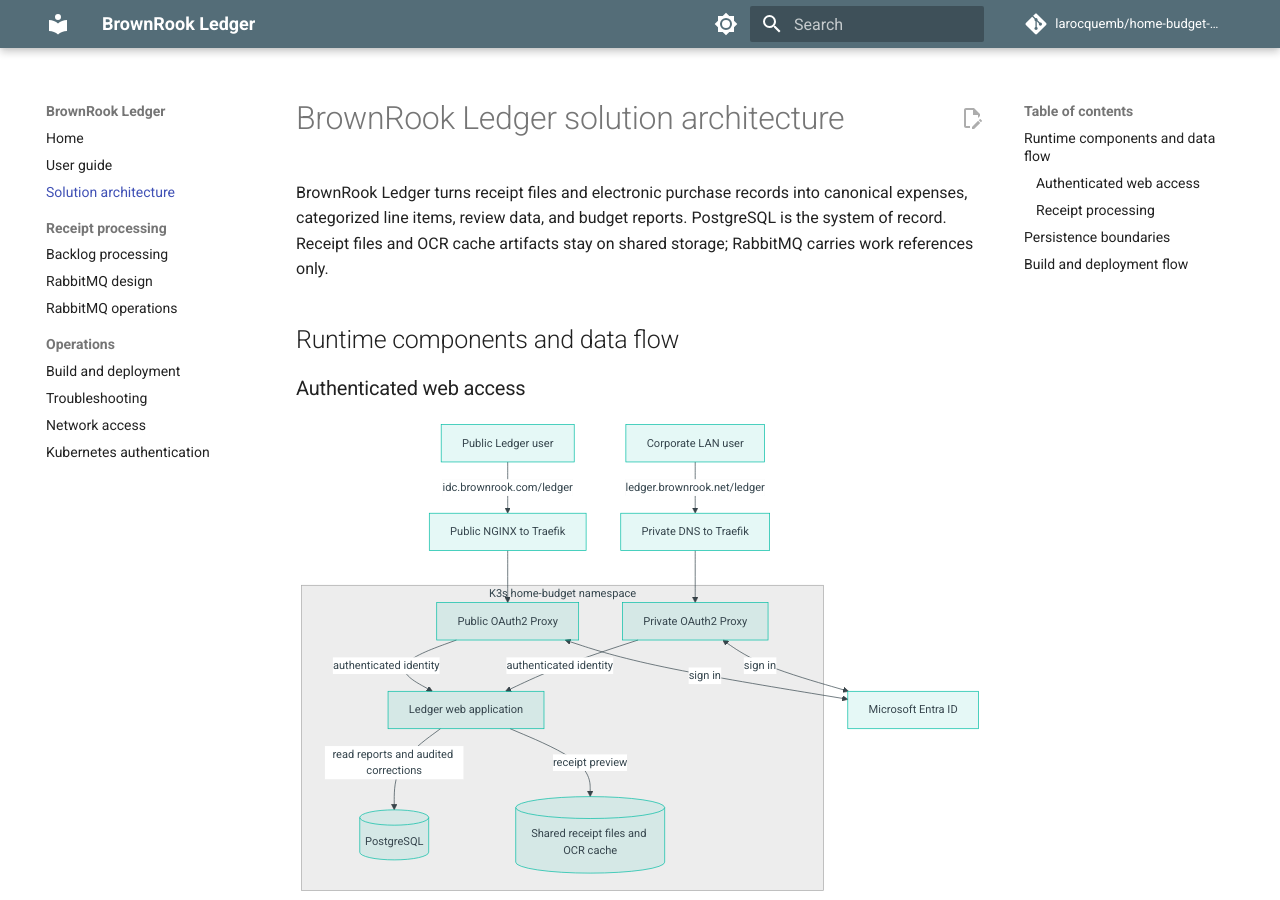
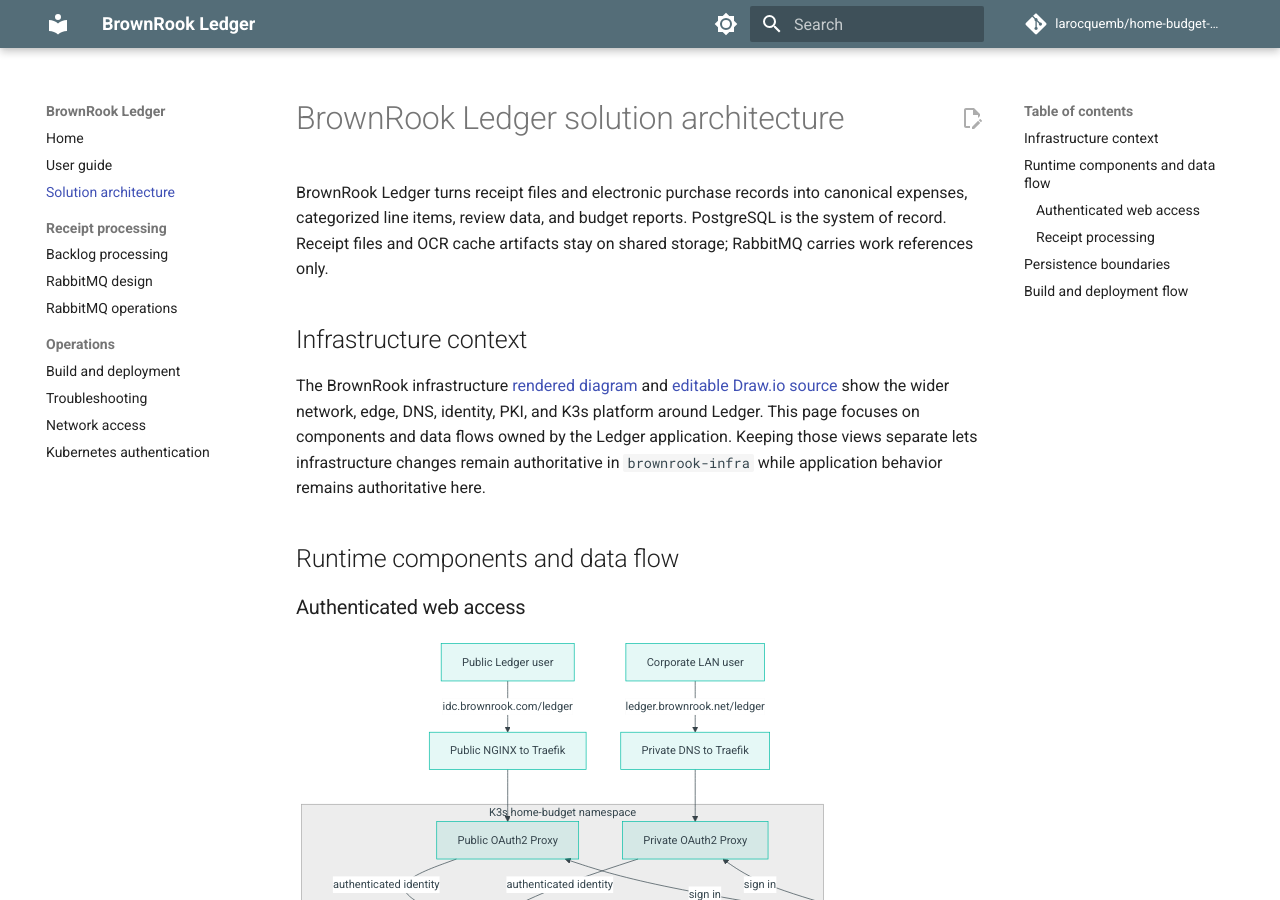
Before and after one commit to larocquemb/home-budget-pipeline, an MkDocs documentation site: the page built from docs/solution-architecture.md, in a window 1280 px wide and 900 px high. Built offline with MkDocs 1.6.1 and Material for MkDocs 9.7.7, drawn with Linux system fonts in a browser that asks for light colours; comment, search, counter and statistics services are not loaded.

Commit message:
update link

```diff
--- a/docs/solution-architecture.md
+++ b/docs/solution-architecture.md
@@ -4,6 +4,16 @@
 canonical expenses, categorized line items, review data, and budget reports.
 PostgreSQL is the system of record. Receipt files and OCR cache artifacts stay
 on shared storage; RabbitMQ carries work references only.
+
+## Infrastructure context
+
+The BrownRook infrastructure
+[rendered diagram](https://github.com/larocquemb/brownrook-infra/blob/main/docs/brownrook-infra.drawio.png)
+and [editable Draw.io source](https://github.com/larocquemb/brownrook-infra/blob/main/docs/brownrook-infra.drawio)
+show the wider network, edge, DNS, identity, PKI, and K3s platform around Ledger.
+This page focuses on components and data flows owned by the Ledger application.
+Keeping those views separate lets infrastructure changes remain authoritative
+in `brownrook-infra` while application behavior remains authoritative here.
 
 ## Runtime components and data flow
 
```
